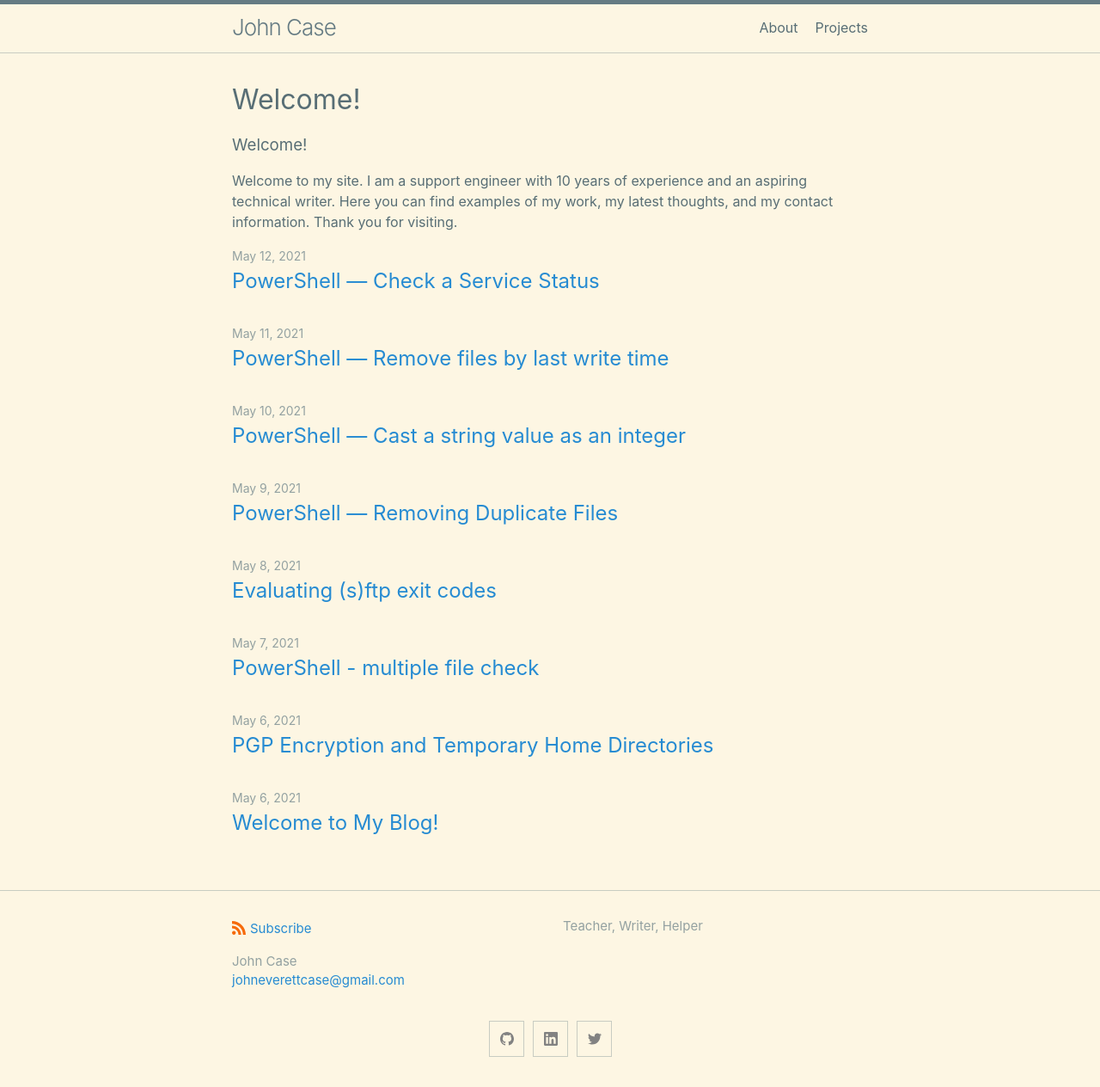
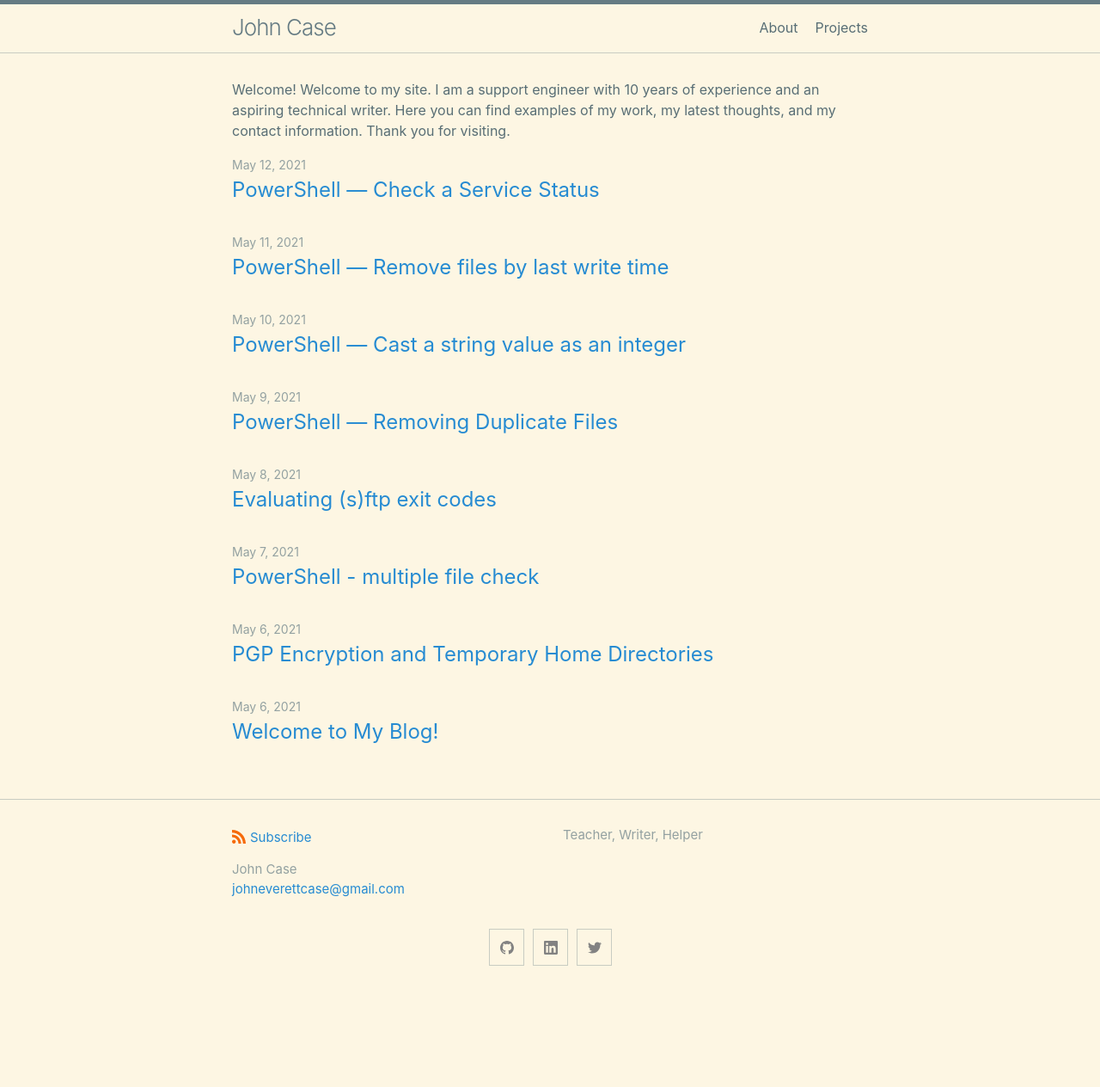
Before and after one commit to johnnycase/johnnycase.github.io, a Jekyll site: the page built from index.md, in a window 1280 px wide. Shown: the whole page at 86% size. Built offline with Jekyll 4.4.1, drawn with Linux system fonts in a browser that asks for light colours; our own code applies the rules of GitHub Pages for plain Markdown files; after the commit the page ends 1158 px from its top, so only the background shows below that.

Commit message:
update index.md
change header

```diff
--- a/index.md
+++ b/index.md
@@ -7,5 +7,5 @@
 #
 layout: home
 ---
-### Welcome!
+Welcome!
 Welcome to my site. I am a support engineer with 10 years of experience and an aspiring technical writer. Here you can find examples of my work, my latest thoughts, and my contact information. Thank you for visiting.
```
